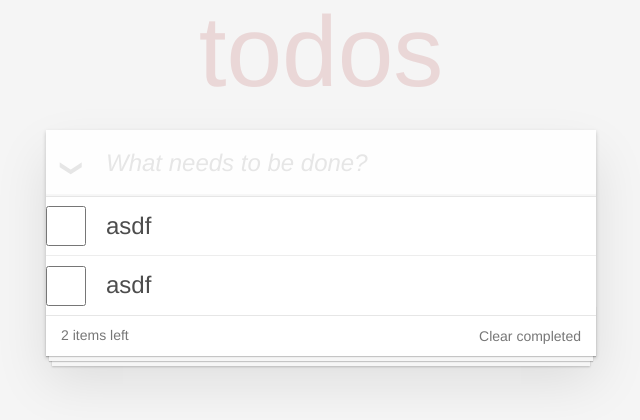
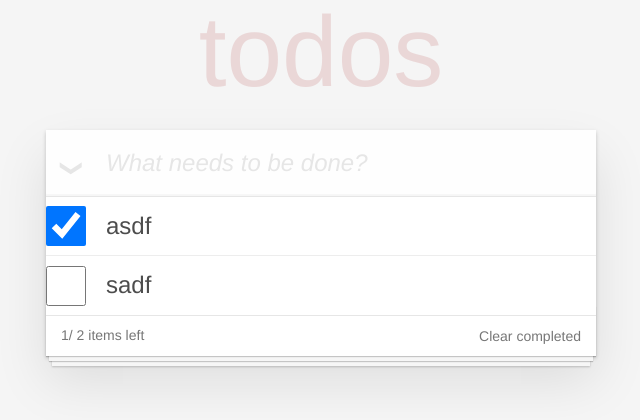
Before and after one commit to amitwev/Todo-App, a React (Vite) app: page / in a window 1280 px wide. Shown: the top 420 px of the page, without its empty margins (319-959 px from the left). Built offline with nearby package versions, Linux system fonts and the light colour scheme; data requests are answered from the project's data file.

Commit message:
add completed

```diff
--- a/db.json
+++ b/db.json
@@ -1,14 +1,14 @@
 {
   "todos": [
     {
+      "id": 33,
       "title": "asdf",
-      "completed": false,
-      "id": 31
+      "completed": true
     },
     {
-      "title": "asdf",
+      "title": "sadf",
       "completed": false,
-      "id": 33
+      "id": 34
     }
   ],
   "users": [
--- a/src/components/App.tsx
+++ b/src/components/App.tsx
@@ -32,11 +32,15 @@ export function App() {
     todoContext?.setUpdateTodos(true);
   }
 
+  const completedItems = () => {
+    return todos?.filter(item => !item.completed).length;
+  }
+
   return (
       <div className="todoapp">
         <Header title="todos" />
         <Section todos={todos} />
-        <Footer leftItems={todos?.length} clearCompleted={clearCompleted}/>
+        <Footer leftItems={completedItems()} clearCompleted={clearCompleted} todosLength={todos?.length}/>
       </div>
   );
 }
--- a/src/components/footer.tsx
+++ b/src/components/footer.tsx
@@ -1,12 +1,13 @@
 interface FooterProps {
+    todosLength?: number;
     leftItems?: number;
     clearCompleted: () => void;
 }
 
-export function Footer({ leftItems, clearCompleted }: FooterProps) {
+export function Footer({ todosLength, leftItems, clearCompleted }: FooterProps) {
     return (
         <footer className="footer">
-            <span className="todo-count"><strong>{leftItems}</strong> items left</span>
+            <span className="todo-count"><strong>{leftItems}/ {todosLength}</strong> items left</span>
             <button className="clear-completed" onClick={clearCompleted}>
                 Clear completed
             </button>
```
